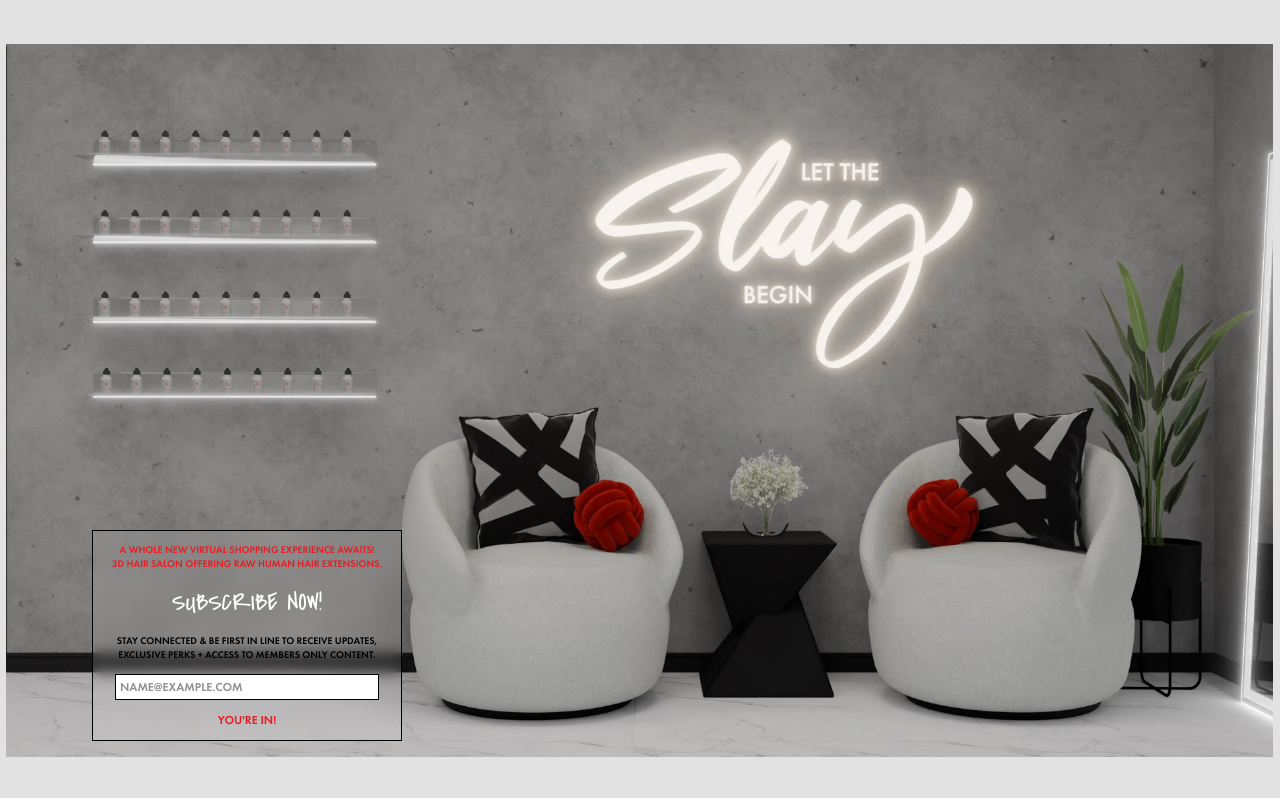
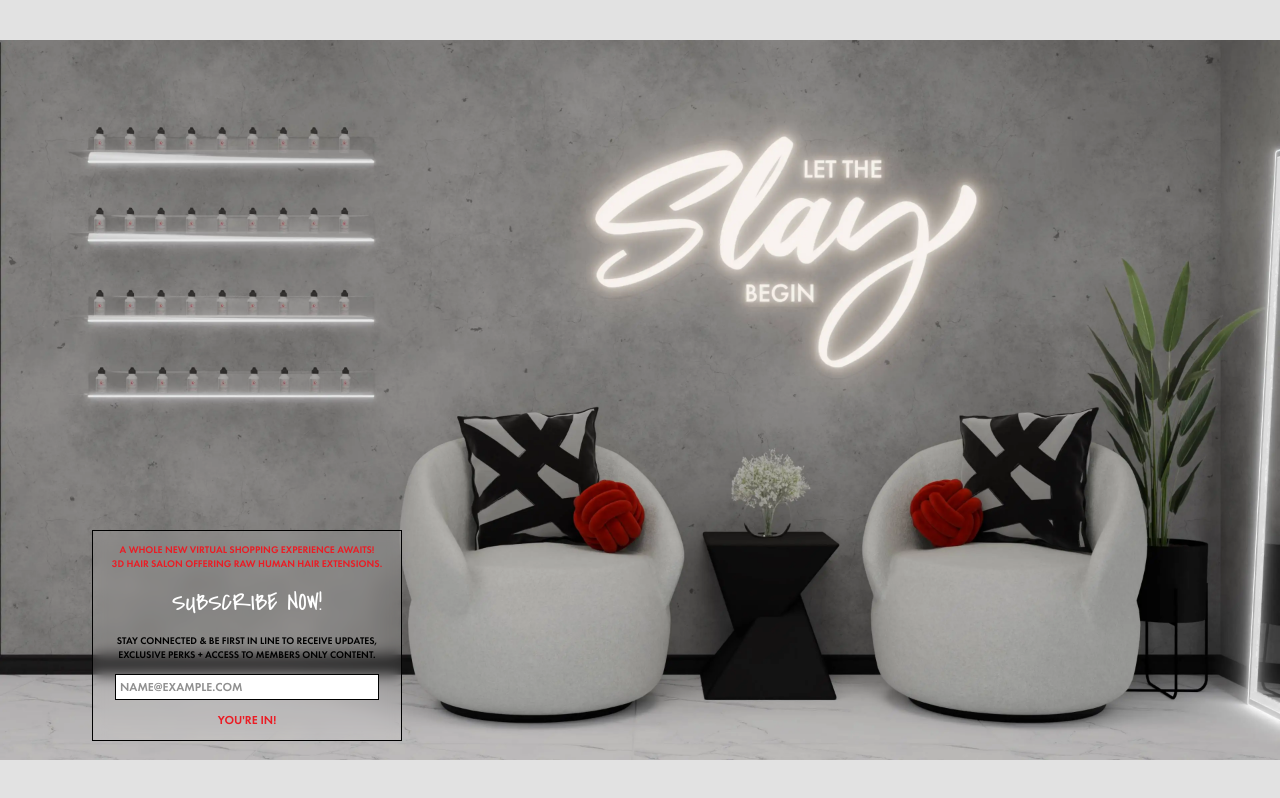
Before and after one commit to yoteenz/CSLP, a React (Vite) app: page / in a window 1280 px wide. Both pictures are taken after typing "name@example.com" into the empty fields and a click on the input "SIGN UP". Built offline with nearby package versions, Linux system fonts and the light colour scheme.

Commit message:
Restore desktop background zoom to 100% for original image size

```diff
--- a/src/pages/ComingSoonPage.tsx
+++ b/src/pages/ComingSoonPage.tsx
@@ -237,7 +237,7 @@ export default function ComingSoonPage() {
       <div className="bg-desktop flex flex-col relative" style={{
         backgroundImage: 'url(/assets/CS desktop-background.webp)',
         backgroundColor: '#e2e2e2',
-        backgroundSize: '99%',
+        backgroundSize: '100%',
         backgroundPosition: 'center',
         backgroundRepeat: 'no-repeat',
         minHeight: '100vh',
```
